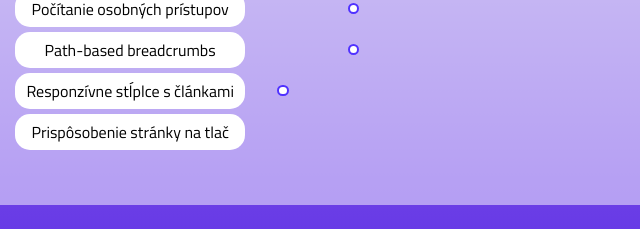
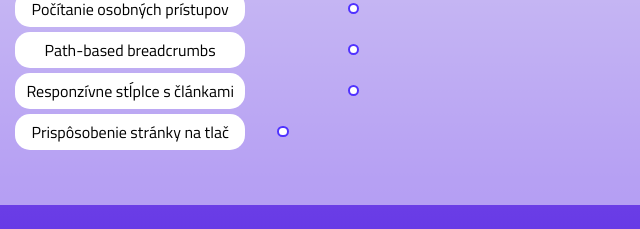
Before and after one commit to MullerMartin/webte_projekt, a plain HTML site: page oprojekte.html in a window 1280 px wide. Shown: the part 423-652 px from the top of the page, 403-1043 px from the left. Drawn offline with Linux system fonts and the light colour scheme.

Commit message:
changed O projekte page

```diff
--- a/oprojekte.html
+++ b/oprojekte.html
@@ -82,14 +82,14 @@
 
                         <tr>
                             <td><div class="tcell ttext">Responzívne stĺplce s článkami</div></td>
+                            <td></td>
                             <td><div class="tcell tmarker"></div></td>
-                            <td></td>
                             <td></td>
                         </tr>
 
                         <tr>
                             <td><div class="tcell ttext">Prispôsobenie stránky na tlač</div></td>
-                            <td></td>
+                            <td><div class="tcell tmarker"></div></td>
                             <td></td>
                             <td></td>
                         </tr>
```
